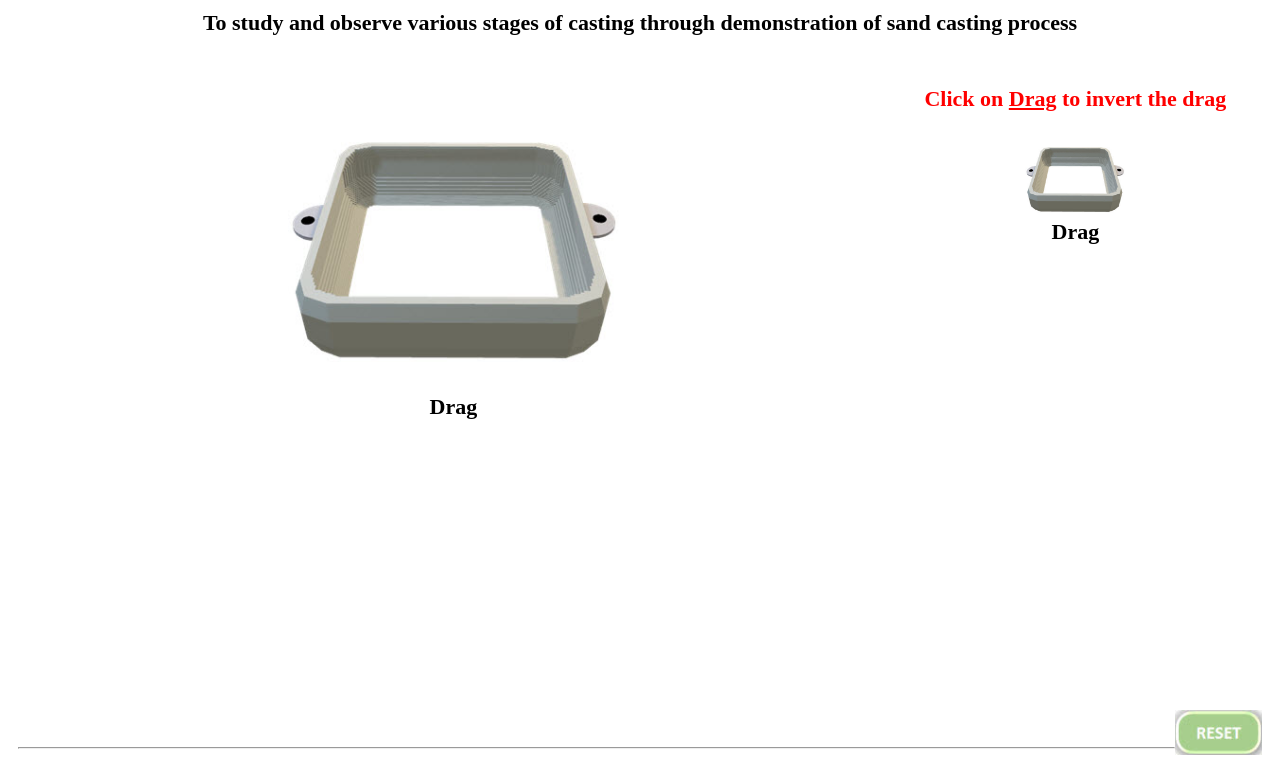
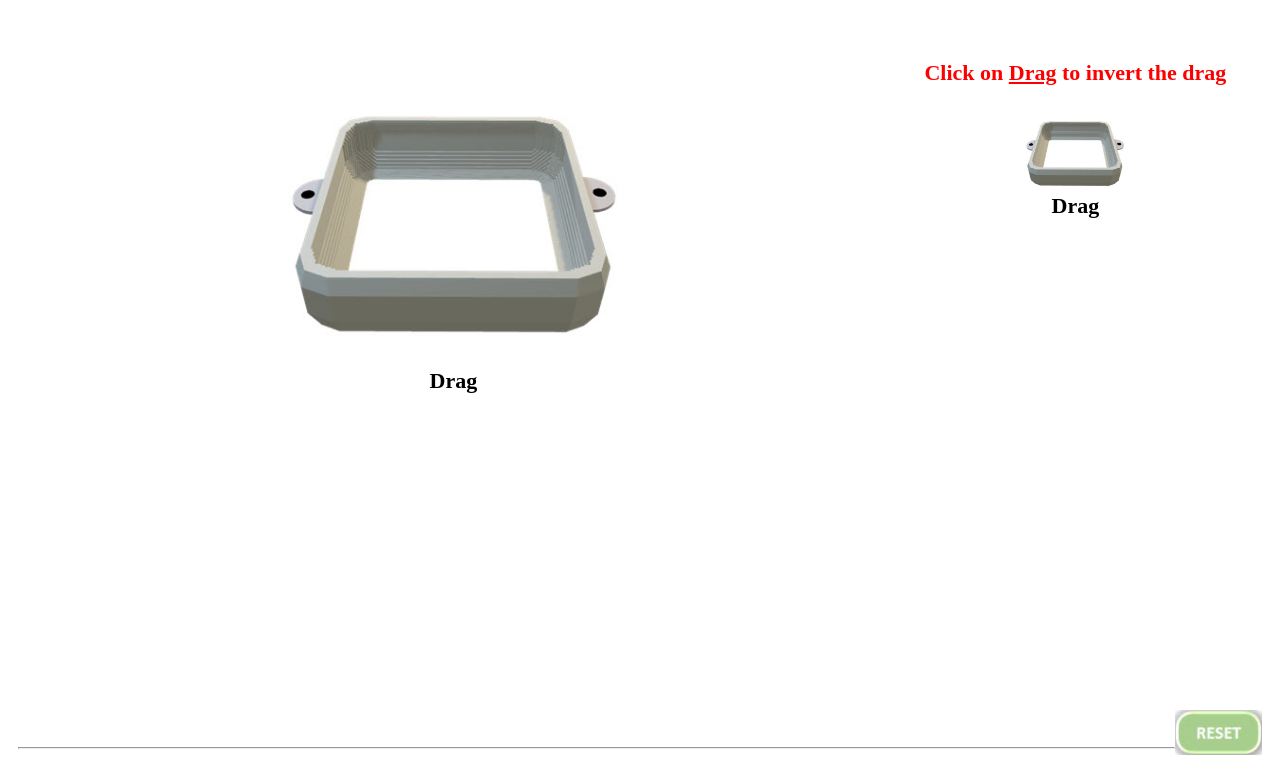
Before and after one commit to virtual-labs/exp-sand-casting-process-dei, a plain HTML site: page experiment/simulation/index.html in a window 1280 px wide. Shown: the top 767 px of the page. Drawn offline with Linux system fonts and the light colour scheme.

Commit message:
Update index.html

```diff
--- a/experiment/simulation/index.html
+++ b/experiment/simulation/index.html
@@ -11,7 +11,6 @@
 	<div id="simulation-cont">
 		<div id="matwork">
 			<div style="height:700px;">
-				To study and observe various stages of casting through demonstration of sand casting process<br>
 				<div id="simulation"><br>
 				<img src="images/flask.jpg" width="38%" title="Drag"><br><br>Drag
 				</div>
```
